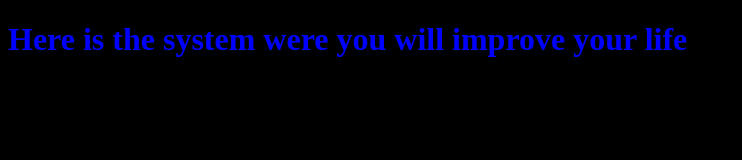
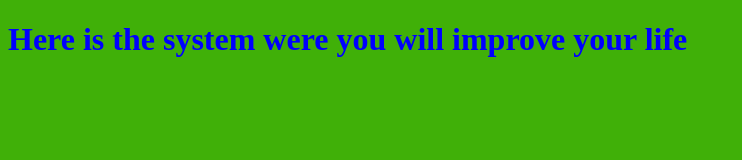
Before and after one commit to AhmedNageh1/life_tracking, a plain HTML site: page index.html in a window 1280 px wide. Shown: the whole page, without its empty margins (0-742 px from the left). Drawn offline with Linux system fonts and the light colour scheme.

Commit message:
background changed

```diff
--- a/style.css
+++ b/style.css
@@ -2,5 +2,5 @@ h1{
     color:blue;
 }
 body{
-    background-color: black;
+    background-color: rgb(64, 176, 8);
 }
```
